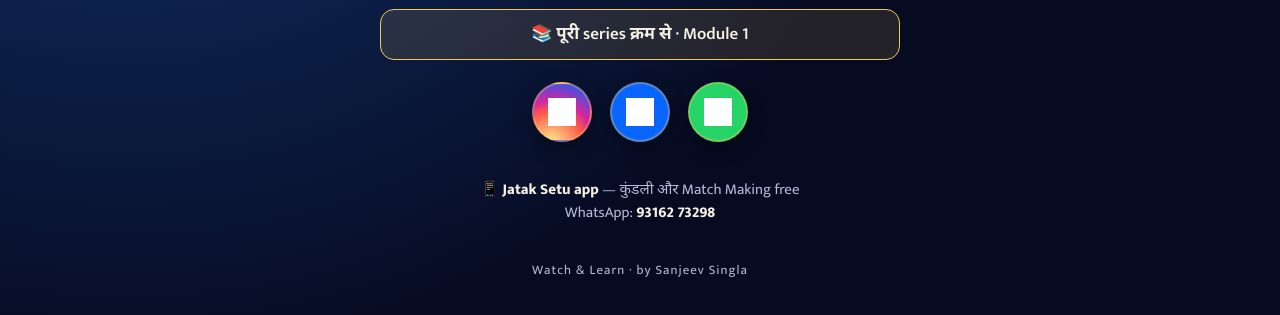
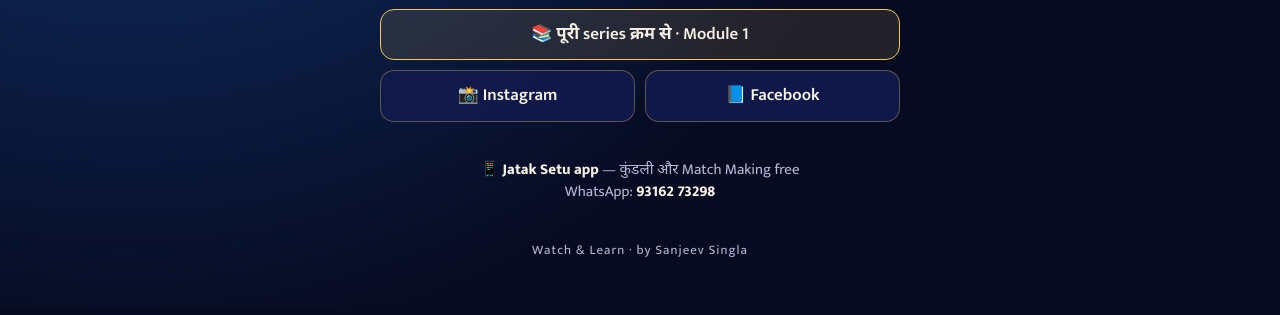
Before and after one commit to sanjeevgdb/beyondthekundli, a plain HTML site: page index.html in a window 1280 px wide. Shown: the part 1507-1822 px from the top of the page. Drawn offline with Linux system fonts and the light colour scheme; grey boxes are pictures that could not be loaded.

Commit message:
Add files via upload

```diff
--- a/index.html
+++ b/index.html
@@ -54,14 +54,6 @@ h2{font-family:var(--display);font-size:15px;letter-spacing:.18em;color:var(--go
 .row{display:grid;grid-template-columns:repeat(2,1fr);gap:10px}
 .btn{display:flex;align-items:center;justify-content:center;gap:8px;text-align:center;text-decoration:none;color:var(--ink);background:rgba(17,26,77,.9);border:1px solid var(--line);border-radius:14px;padding:12px 10px;font-weight:600}
 .btn.wide{grid-column:1/-1;background:rgba(242,199,92,.12);border-color:var(--gold)}
-.social{display:flex;justify-content:center;gap:18px}
-.ic{width:56px;height:56px;border-radius:50%;display:flex;align-items:center;justify-content:center;border:2px solid var(--line);box-shadow:0 6px 18px rgba(0,0,0,.35);transition:transform .15s}
-.ic:hover,.ic:active{transform:scale(1.08)}
-.ic:focus-visible{outline:3px solid var(--gold);outline-offset:3px}
-.ic img{width:28px;height:28px;filter:brightness(0) invert(1)}
-.ic.ig{background:radial-gradient(circle at 30% 107%,#fdf497 0%,#fd5949 45%,#d6249f 60%,#285AEB 90%)}
-.ic.fb{background:#0866FF}
-.ic.wa{background:#25D366}
 .app{text-align:center;color:var(--mute);font-size:15px}
 .app b{color:var(--ink)}
 footer{text-align:center;color:var(--mute);font-size:13px;letter-spacing:.08em}
@@ -98,13 +90,9 @@ footer{text-align:center;color:var(--mute);font-size:13px;letter-spacing:.08em}
 
   <div class="row">
     <a class="btn wide" href="https://www.youtube.com/playlist?list=PLFEotkghgdy0" target="_blank" rel="noopener">📚 पूरी series क्रम से · Module 1</a>
+    <a class="btn" href="https://www.instagram.com/beyondthekundli.official" target="_blank" rel="noopener">📸 Instagram</a>
+    <a class="btn" href="https://www.facebook.com/beyondthekundli.official" target="_blank" rel="noopener">📘 Facebook</a>
   </div>
-
-  <nav class="social" aria-label="Follow Beyond the Kundli">
-    <a class="ic ig" href="https://www.instagram.com/beyondthekundli.official" target="_blank" rel="noopener" aria-label="Instagram" title="Instagram"><img src="https://cdn.jsdelivr.net/npm/simple-icons@16/icons/instagram.svg" alt=""></a>
-    <a class="ic fb" href="https://www.facebook.com/beyondthekundli.official" target="_blank" rel="noopener" aria-label="Facebook" title="Facebook"><img src="https://cdn.jsdelivr.net/npm/simple-icons@16/icons/facebook.svg" alt=""></a>
-    <a class="ic wa" href="https://wa.me/919316273298" target="_blank" rel="noopener" aria-label="WhatsApp" title="WhatsApp"><img src="https://cdn.jsdelivr.net/npm/simple-icons@16/icons/whatsapp.svg" alt=""></a>
-  </nav>
 
   <p class="app" lang="hi">📱 <b>Jatak Setu app</b> — कुंडली और Match Making free<br>WhatsApp: <b>93162 73298</b></p>
   <footer>Watch &amp; Learn · by Sanjeev Singla</footer>
```
Also changed, not shown: og.jpg.
